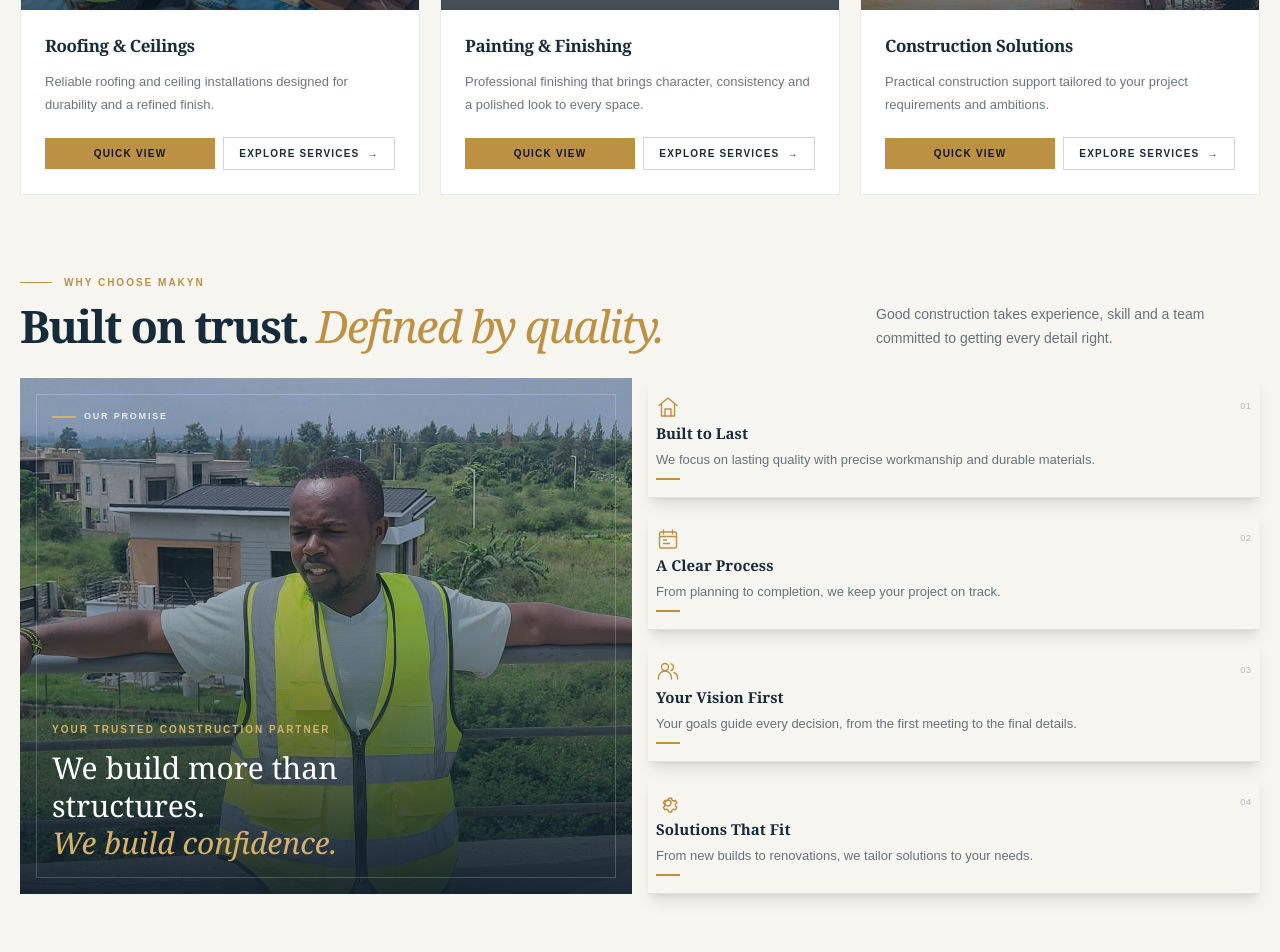
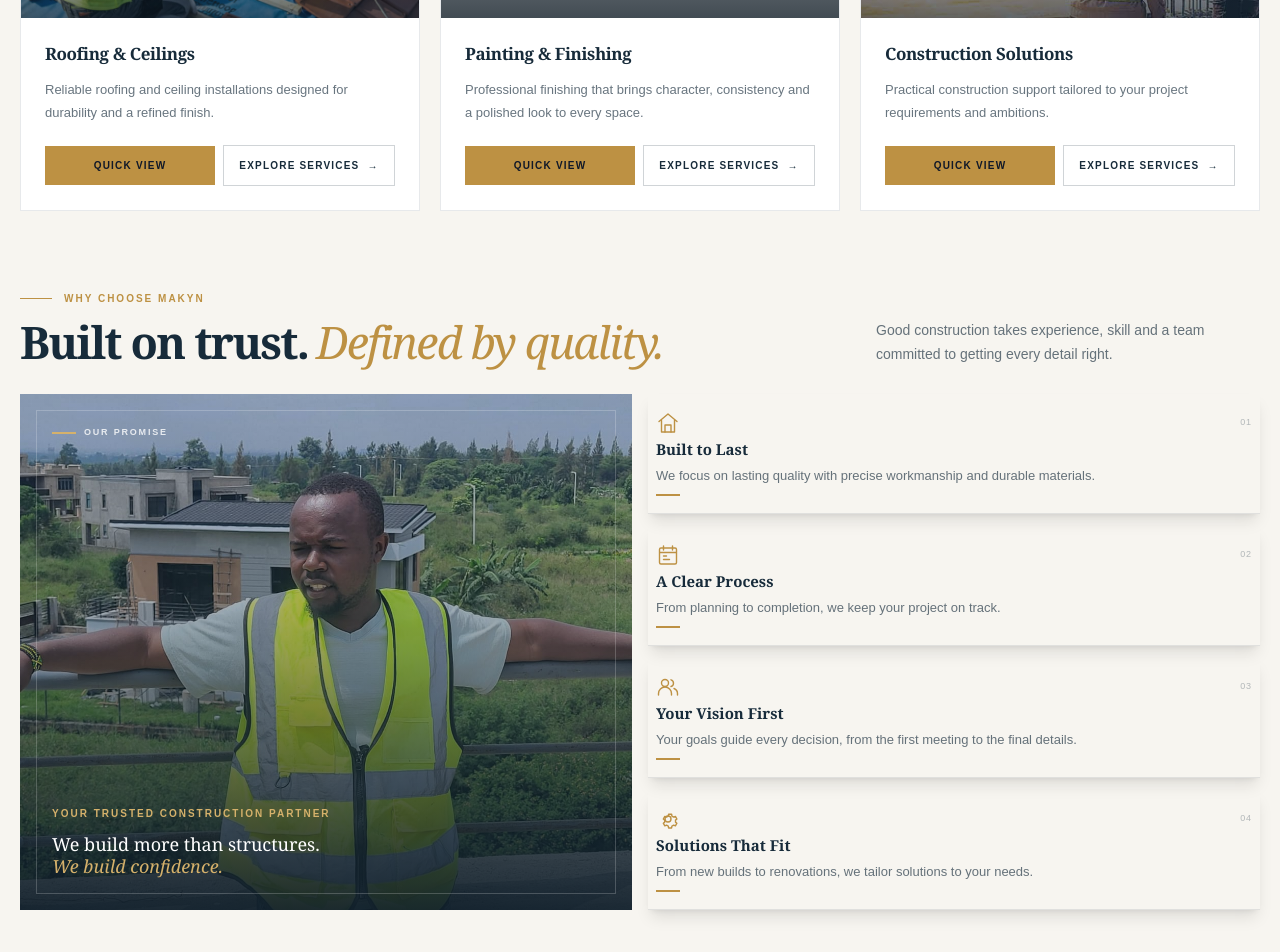
Before and after one commit to Seifuddin/makyn, a Next.js app: page / in a window 1280 px wide. Shown: the part 2900-3852 px from the top of the page. Built offline with nearby package versions, Linux system fonts and the light colour scheme; grey boxes are pictures that could not be loaded.

Commit message:
improved service buttons

```diff
--- a/components/home/services-section.tsx
+++ b/components/home/services-section.tsx
@@ -129,14 +129,14 @@ export default function ServicesSection() {
                     <button
                       type="button"
                       onClick={() => setSelectedService(service)}
-                      className="flex min-w-0 flex-1 items-center justify-center px-2 py-2 text-[7px] font-semibold uppercase tracking-[0.08em] text-gray-900 transition-all duration-300 hoverborder-[#bd9143] bg-[#bd9143] textwhite sm:px-3 sm:text-[10px] sm:tracking-[0.12em]"
+                      className="flex min-w-0 flex-1 items-center justify-center px-2 py-3 text-[9px] font-semibold uppercase tracking-[0.08em] text-gray-900 transition-all duration-300 hoverborder-[#bd9143] bg-[#bd9143] textwhite sm:px-3 sm:text-[10px] sm:tracking-[0.12em]"
                     >
                       Quick View
                     </button>
 
                     <Link
                       href="/services"
-                      className="flex min-w-0 flex-1 items-center justify-center gap-1 border border-[#172b3a]/20 px-2 py-2 text-[7px] font-semibold uppercase tracking-[0.08em] text-white transition-all duration-300 hover:bg-[#bd9143] sm:gap-2 sm:px-3 sm:text-[10px] sm:tracking-[0.12em]"
+                      className="flex min-w-0 flex-1 items-center justify-center gap-1 border border-[#172b3a]/20 px-2 py-3 text-[9px] font-semibold uppercase tracking-[0.08em] text-white transition-all duration-300 hover:bg-[#bd9143] sm:gap-2 sm:px-3 sm:text-[10px] sm:tracking-[0.12em]"
                     >
                       Explore Services
                       <span aria-hidden="true">→</span>
--- a/components/home/why-choose-us.tsx
+++ b/components/home/why-choose-us.tsx
@@ -164,7 +164,7 @@ export default function WhyChooseUs() {
                 Your trusted construction partner
               </p>
 
-              <h3 className="max-w-sm font-serif text-3xl font-medium leading-tight text-white">
+              <h3 className="max-w-sm font-serif text-lg font-medium leading-tight text-white">
                 We build more than structures.
                 <span className="block italic text-[#d5b16b]">
                   We build confidence.
```
